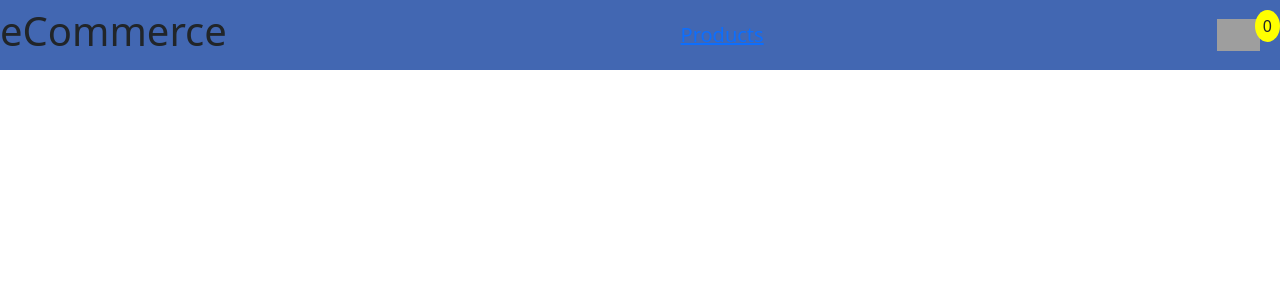
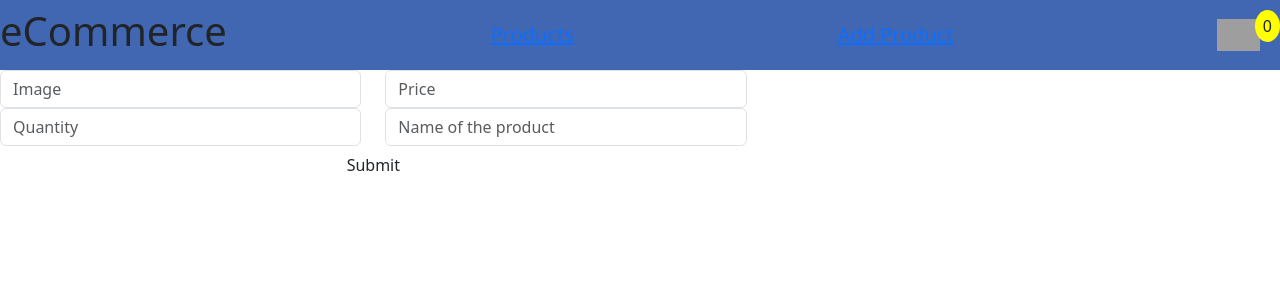
Before and after one commit to sachinmaile/cart, a React (Create React App) app: page /AddProduct in a window 1280 px wide. Shown: the top 300 px of the page. Built offline with nearby package versions, Linux system fonts and the light colour scheme; no server answers; the database is empty; grey boxes are pictures that could not be loaded.

Commit message:
Collecting the data from the form and storing them in realtime database in firebase

```diff
--- a/package.json
+++ b/package.json
@@ -7,6 +7,7 @@
     "@testing-library/react": "^13.4.0",
     "@testing-library/user-event": "^13.5.0",
     "bootstrap": "^5.3.0",
+    "cors": "^2.8.5",
     "dotenv": "^16.3.1",
     "firebase": "^9.23.0",
     "react": "^18.2.0",
--- /dev/null
+++ b/src/AddProduct.js
@@ -0,0 +1,123 @@
+import React, { useState } from "react";
+import 'firebase/compat/database'
+
+const AddProduct = () => {
+  const [productData, setProductData] = useState({
+    img: "",
+    price: "",
+    qty: "",
+    title: ""
+  });
+
+  let name, value;
+  const postProductData = (event) => {
+    name = event.target.name;
+    value = event.target.value;
+
+    setProductData({ ...productData, [name]: value });
+  };
+
+  // connect with firebase
+  const submitData = async (event) => {
+    event.preventDefault();
+    const { img, price, qty, title } = productData;
+
+    if (img && price && qty && title) {
+      const res = fetch(
+        "http://cart-44475-default-rtdb.firebaseio.com/productDataRecords.json",
+        {
+          mode: 'no-cors',
+          method: "POST",
+          headers: {
+            "Content-Type": "application/json",
+            'Access-Control-Allow-Origin':'*',
+            'Access-Control-Allow-Methods':'POST,PATCH,OPTIONS'
+          },
+          body: JSON.stringify({
+            img, price, qty, title
+          }),
+        }
+      );
+
+      if (res) {
+        setProductData({
+            img: "",
+            price: "",
+            qty: "",
+            title: ""
+        });
+        alert("Data Stored");
+      } else {
+        alert("plz fill the data");
+      }
+    } else {
+      alert("plz fill the data");
+    }
+  };
+
+  return (
+    <>
+        <div className="contact-rightside col-12 col-lg-7">
+            <form method="POST">
+            <div className="row">
+                <div className="col-12 col-lg-6 contact-input-feild">
+                <input
+                    type="text"
+                    name="img"
+                    id=""
+                    className="form-control"
+                    placeholder="Image"
+                    value={productData.img}
+                    onChange={postProductData}
+                />
+                </div>
+                <div className="col-12 col-lg-6 contact-input-feild">
+                <input
+                    type="number"
+                    name="price"
+                    id=""
+                    className="form-control"
+                    placeholder="Price"
+                    value={productData.price}
+                    onChange={postProductData}
+                />
+                </div>
+            </div>
+            <div className="row">
+                <div className="col-12 col-lg-6 contact-input-feild">
+                <input
+                    type="number"
+                    name="qty"
+                    id=""
+                    className="form-control"
+                    placeholder="Quantity"
+                    value={productData.qty}
+                    onChange={postProductData}
+                />
+                </div>
+                <div className="col-12 col-lg-6 contact-input-feild">
+                <input
+                    type="text"
+                    name="title"
+                    id=""
+                    className="form-control"
+                    placeholder="Name of the product"
+                    value={productData.title}
+                    onChange={postProductData}
+                />
+                </div>
+            </div>
+
+            <button
+                type="submit"
+                className="btn btn-style w-100"
+                onClick={submitData}>
+                Submit
+            </button>
+            </form>
+        </div>
+    </>
+  );
+};
+
+export default AddProduct;
--- a/src/App.js
+++ b/src/App.js
@@ -4,6 +4,7 @@ import Navbar from './Navbar';
 import Cart from './Cart';
 import {db,auth} from './Firebase'
 import AllProducts from './AllProducts';
+import AddProduct from './AddProduct';
 
 class App extends React.Component {
   constructor(){
@@ -99,10 +100,11 @@ class App extends React.Component {
                   products={products}
               />}>
             </Route>
+            <Route exact path='/AddProduct' element={<AddProduct/>}>
+            </Route>
           </Routes>
         </BrowserRouter>
         {loading && <h1>Loading products ...</h1>}
-        {/* <div style={{padding:10,fontSize:20}}>TOTAL:{this.getCartTotal()}</div> */}
       </div>
     );
   }
--- a/src/Firebase.js
+++ b/src/Firebase.js
@@ -1,6 +1,7 @@
 import firebase from 'firebase/compat/app';
 import 'firebase/compat/auth';
 import 'firebase/compat/firestore';
+import 'firebase/compat/database'
 
 const firebaseConfig = {
     apiKey: process.env.REACT_APP_apiKey,
@@ -18,4 +19,6 @@ const firebaseApp = firebase.initializeApp(firebaseConfig);
 const db = firebaseApp.firestore();
 const auth = firebase.auth();
 
-export { auth, db };
+var cartDB = firebase.database().ref("Cart_Web_App");
+
+export { auth, db, cartDB };
--- a/src/Navbar.js
+++ b/src/Navbar.js
@@ -5,6 +5,7 @@ const Navbar = (props)=>{
         <div style={styles.nav}>
             <h1>eCommerce</h1>
             <Link to='/AllProducts' style={{fontSize:20}}>Products</Link>
+            <Link to='/AddProduct' style={{fontSize:20}}>Add Product</Link>
             <div style={styles.cartIconContainer}>
                 <Link to='/cart'><img style={styles.cartIcon} src='https://cdn-icons-png.flaticon.com/128/3144/3144456.png'></img></Link>
                 <span style={styles.cartCount}>{props.count}</span>
```
Also changed, not shown: 1 other file (tests, documents, lock files or other folders).
